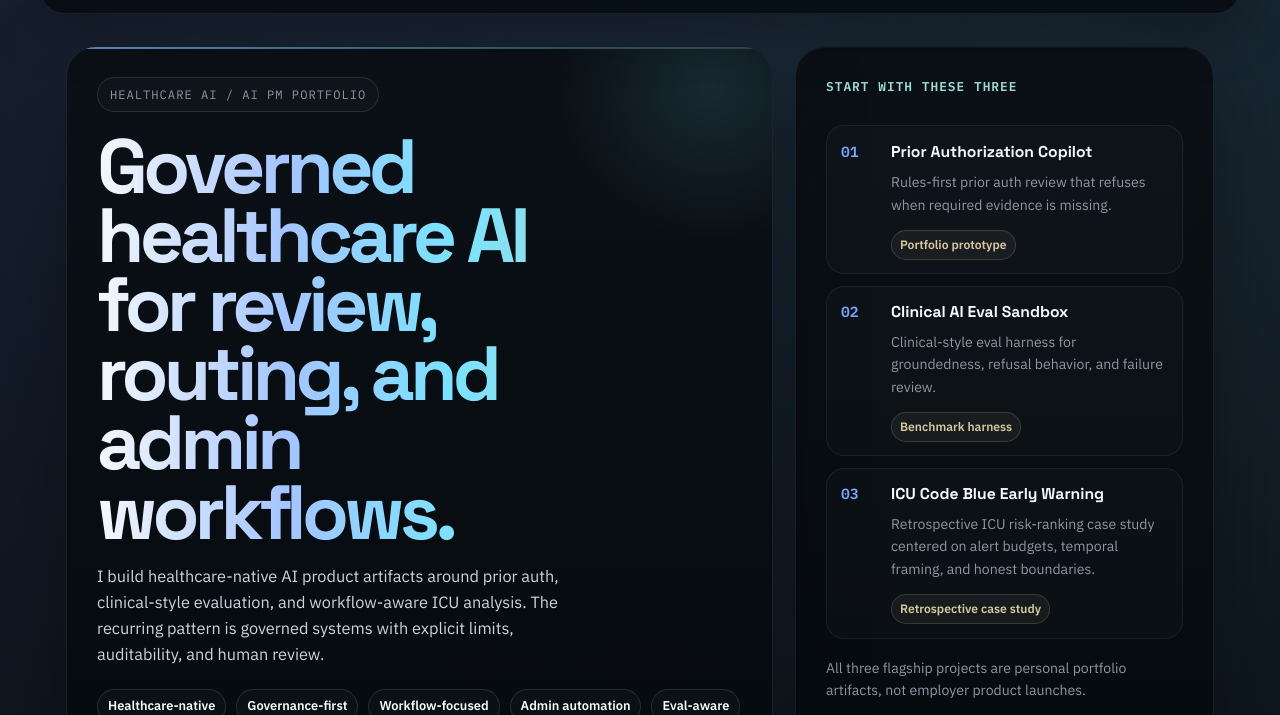
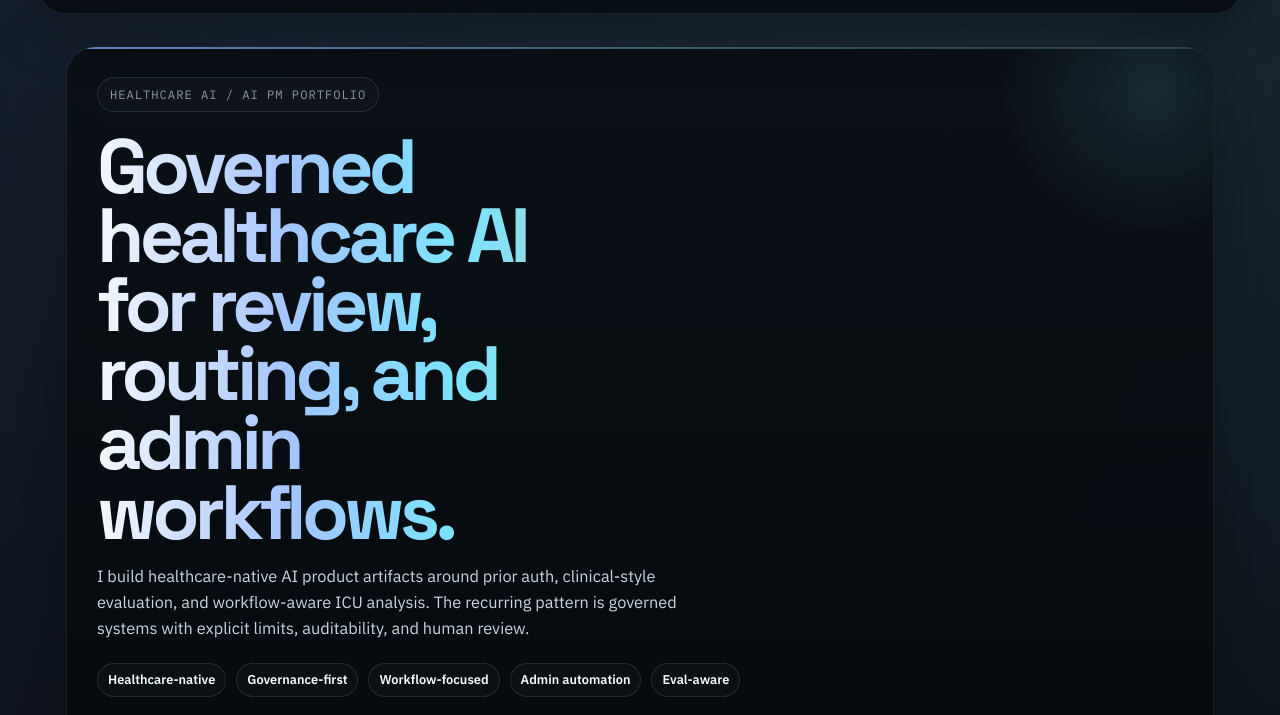
Before and after one commit to NickLeko/PUBLIC_PORTFOLIO_HUB, a website: page index.html in a window 1280 px wide. Shown: the part 85-800 px from the top of the page. Drawn offline with Linux system fonts and the light colour scheme.

Commit message:
Tighten hero layout and swap Orbit game

```diff
--- a/app.js
+++ b/app.js
@@ -71,21 +71,6 @@
     const pillars = hero.pillars
       .map((pillar) => `<span class="hero-pillar">${escapeHtml(pillar)}</span>`)
       .join("");
-    const previewItems = data.flagshipProjects
-      .map(
-        (project, index) => `
-          <a class="hero-preview-item" href="#${escapeHtml(project.slug)}">
-            <span class="hero-preview-index">0${index + 1}</span>
-            <div class="hero-preview-copy">
-              <strong>${escapeHtml(project.title)}</strong>
-              <p>${escapeHtml(project.summary)}</p>
-            </div>
-            <span class="hero-preview-status">${escapeHtml(project.status)}</span>
-          </a>
-        `
-      )
-      .join("");
-
     document.getElementById("hero").innerHTML = `
       <div class="hero-card hero-main">
         <span class="hero-kicker">${escapeHtml(hero.kicker)}</span>
@@ -95,12 +80,6 @@
         <div class="hero-actions">${heroActions.join("")}</div>
         <div class="hero-footnote">${escapeHtml(hero.note)}</div>
       </div>
-
-      <aside class="hero-card hero-preview hero-preview-compact">
-        <p class="eyebrow">${escapeHtml(hero.previewTitle)}</p>
-        <div class="hero-preview-list">${previewItems}</div>
-        <p class="hero-disclaimer">${escapeHtml(hero.disclaimer)}</p>
-      </aside>
     `;
   }
 
--- a/data/projects.js
+++ b/data/projects.js
@@ -341,14 +341,19 @@
             ]
           },
           {
-            title: "Fantasy Injury Report",
-            status: "Fun side project",
-            visibility: "Private/local",
+            title: "Orbit Rocket Game",
+            status: "Experiment",
+            visibility: "Public repo",
             summary:
-              "Tiny Streamlit parody app that rewrites everyday mishaps as fantasy sports injury reports.",
+              "Arcade-style browser game about piloting a rocket through hazards, pickups, and score-chasing runs.",
             whyIncluded:
-              "Kept visible as personality and product craft, but clearly secondary to the flagship portfolio work.",
-            links: []
+              "Shows interface craft and game feel without competing with the core healthcare AI portfolio story.",
+            links: [
+              {
+                label: "Repo",
+                url: "https://github.com/NickLeko/Orbit_Arcade_Game"
+              }
+            ]
           }
         ]
       }
--- a/styles.css
+++ b/styles.css
@@ -216,9 +216,7 @@ main {
 }
 
 .hero {
-  display: grid;
-  grid-template-columns: minmax(0, 1.35fr) minmax(290px, 0.8fr);
-  gap: 22px;
+  display: block;
   padding-top: 14px;
 }
 
@@ -243,6 +241,7 @@ main {
 .hero-main {
   position: relative;
   overflow: hidden;
+  min-height: 0;
 }
 
 .hero-main::before {
@@ -295,7 +294,7 @@ main {
 
 .hero-copy {
   margin: 0;
-  max-width: 48ch;
+  max-width: 60ch;
   color: var(--muted-strong);
   font-size: 1.02rem;
 }
@@ -1038,7 +1037,6 @@ main {
 }
 
 @media (max-width: 1080px) {
-  .hero,
   .section-flagship .section-header,
   .flagship-preview-grid,
   .flagship-signal-row,
```
